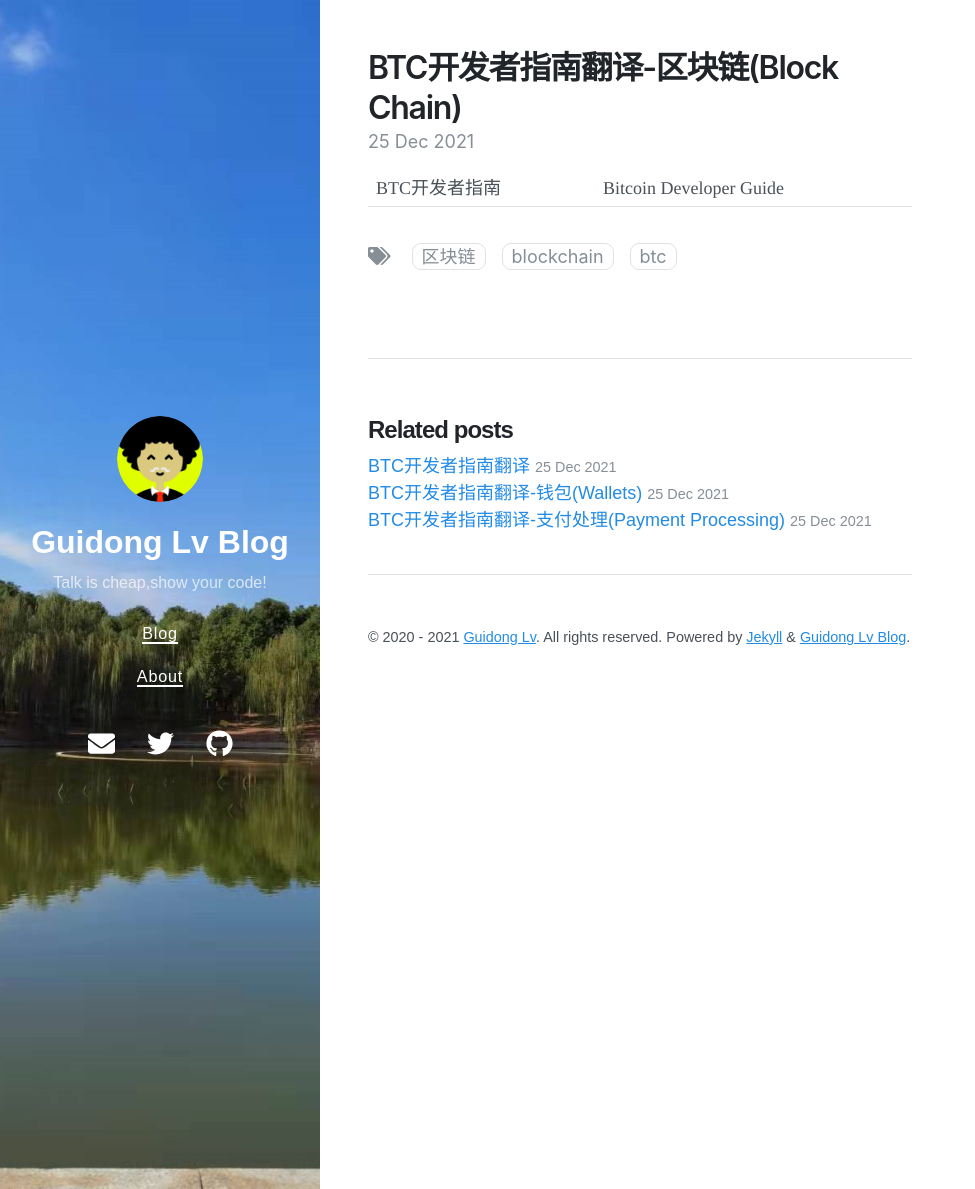
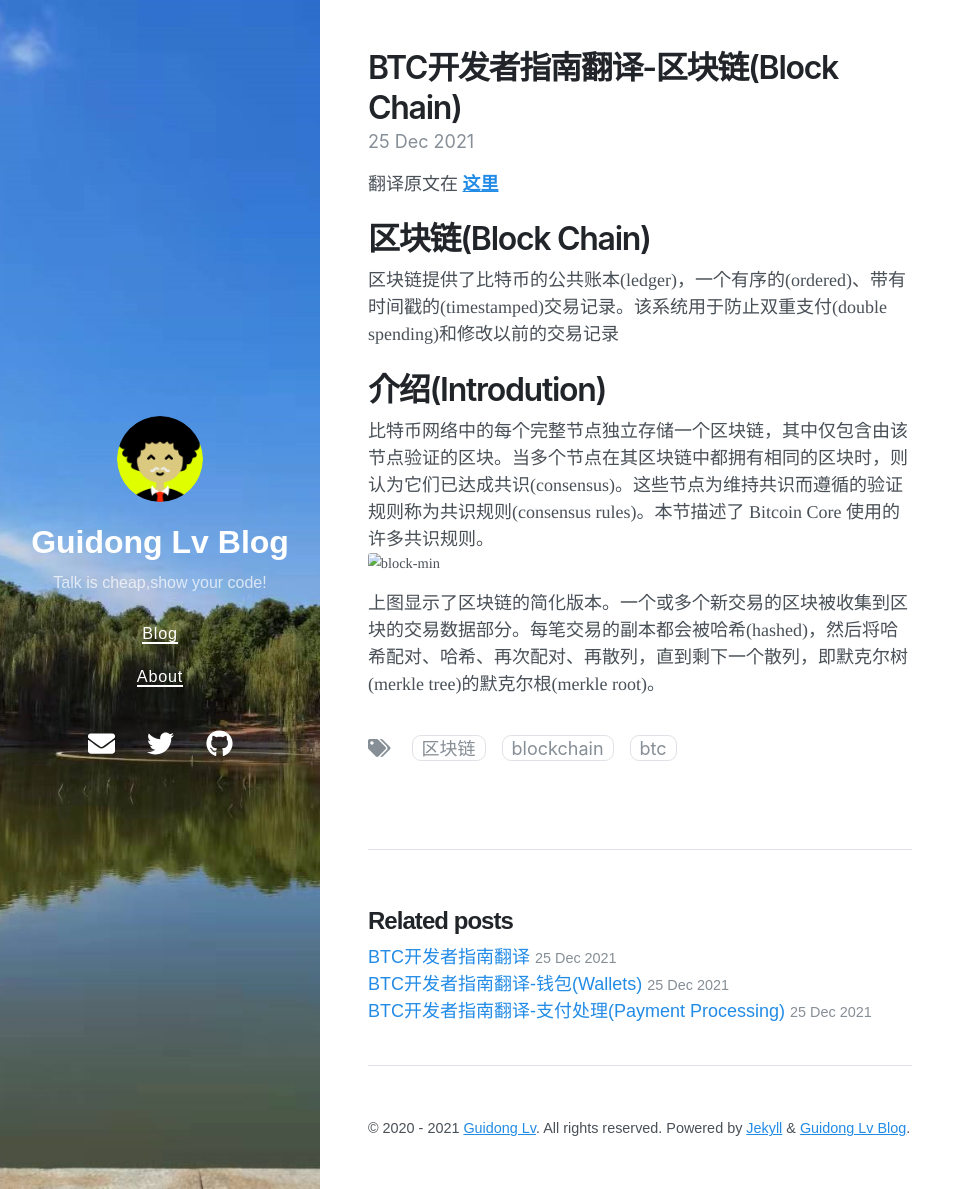
Before and after one commit to lvguidong/lvguidong.github.io, a Jekyll site: the page built from _posts/2021-12-25-BTC开发者指南翻译-区块链(Block Chain).md, in a window 1280 px wide and 1189 px high. Shown: the whole window, without its empty margins (0-975 px from the left). Built offline with Jekyll 4.4.1, drawn with Linux system fonts in a browser that asks for light colours; nearby versions of some CDN libraries.

Commit message:
update btc

```diff
--- a/_posts/2021-12-25-BTC开发者指南翻译-区块链(Block Chain).md
+++ b/_posts/2021-12-25-BTC开发者指南翻译-区块链(Block Chain).md
@@ -7,5 +7,13 @@ tags:
 - BTC
 date: 2021-12-25 16:00 +0800
 ---
+翻译原文在 [**这里**](https://developer.bitcoin.org/devguide/block_chain.html)
 
-BTC开发者指南|Bitcoin Developer Guide
+# 区块链(Block Chain)
+区块链提供了比特币的公共账本(ledger)，一个有序的(ordered)、带有时间戳的(timestamped)交易记录。该系统用于防止双重支付(double spending)和修改以前的交易记录
+
+# 介绍(Introdution)
+比特币网络中的每个完整节点独立存储一个区块链，其中仅包含由该节点验证的区块。当多个节点在其区块链中都拥有相同的区块时，则认为它们已达成共识(consensus)。这些节点为维持共识而遵循的验证规则称为共识规则(consensus rules)。本节描述了 Bitcoin Core 使用的许多共识规则。
+<img src="https://github.com/lvguidong/lvguidong.github.io/blob/main/_posts/images/btc_tr_blockchain1.svg?raw=true?raw=true" alt="block-min" style="zoom:80%;" />
+
+上图显示了区块链的简化版本。一个或多个新交易的区块被收集到区块的交易数据部分。每笔交易的副本都会被哈希(hashed)，然后将哈希配对、哈希、再次配对、再散列，直到剩下一个散列，即默克尔树(merkle tree)的默克尔根(merkle root)。
```
